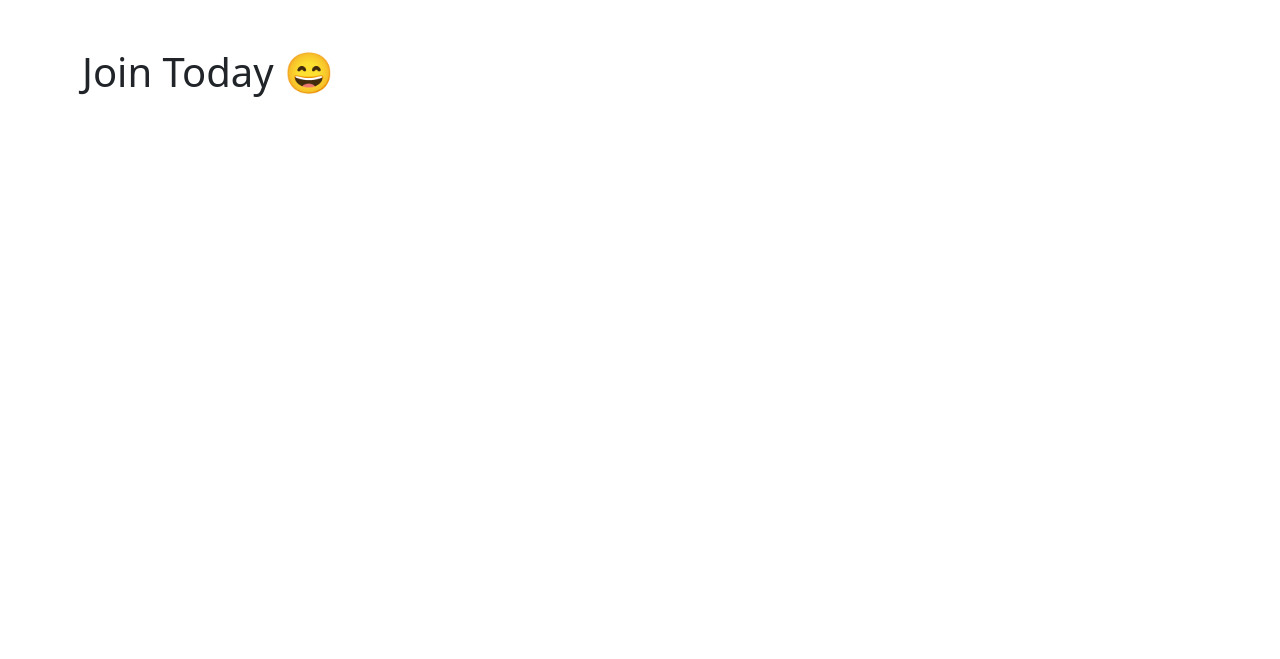
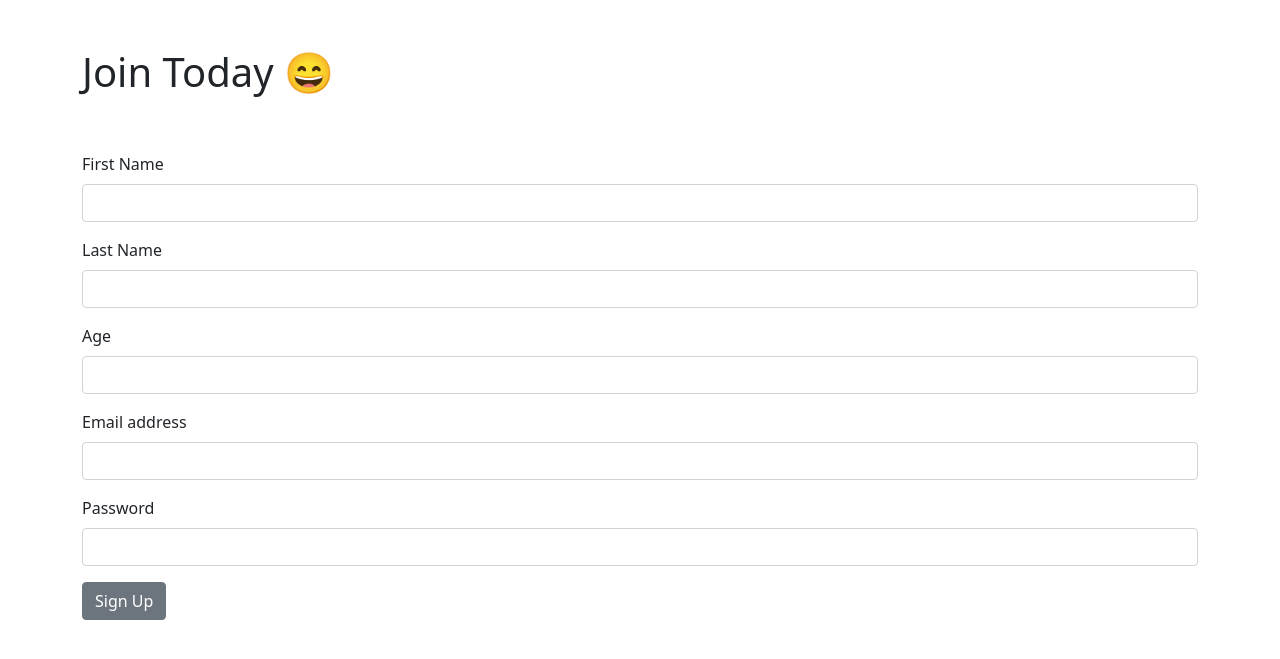
Before and after one commit to Paul-Okello/djangodb, a Django app: page /join in a window 1280 px wide. Shown: the top 659 px of the page. Run offline with Django 3.2, Linux system fonts and the light colour scheme.

Commit message:
html form

```diff
--- a/djangodb/website/templates/join.html
+++ b/djangodb/website/templates/join.html
@@ -1,3 +1,51 @@
 {% extends 'base.html' %} {% block content %}
 <h1>Join Today 😄</h1>
+<br />
+<br />
+
+<form method="POST" action="{% url 'join' %}">
+  {% csrf_token %}
+  <div class="mb-3">
+    <label for="exampleInputEmail1" class="form-label">First Name</label>
+    <input
+      type="email"
+      class="form-control"
+      aria-describedby="emailHelp"
+      name="fname"
+    />
+  </div>
+  <div class="mb-3">
+    <label for="exampleInputEmail1" class="form-label">Last Name</label>
+    <input
+      type="email"
+      class="form-control"
+      aria-describedby="emailHelp"
+      name="lname"
+    />
+  </div>
+  <div class="mb-3">
+    <label for="exampleInputEmail1" class="form-label">Age</label>
+    <input
+      type="email"
+      class="form-control"
+      aria-describedby="emailHelp"
+      name="age"
+    />
+  </div>
+  <div class="mb-3">
+    <label for="exampleInputEmail1" class="form-label">Email address</label>
+    <input
+      type="email"
+      class="form-control"
+      aria-describedby="emailHelp"
+      name="email"
+    />
+  </div>
+  <div class="mb-3">
+    <label for="exampleInputPassword1" class="form-label">Password</label>
+    <input type="password" class="form-control" name="password" />
+  </div>
+
+  <button type="submit" class="btn btn-secondary">Sign Up</button>
+</form>
 {% endblock %}
```
